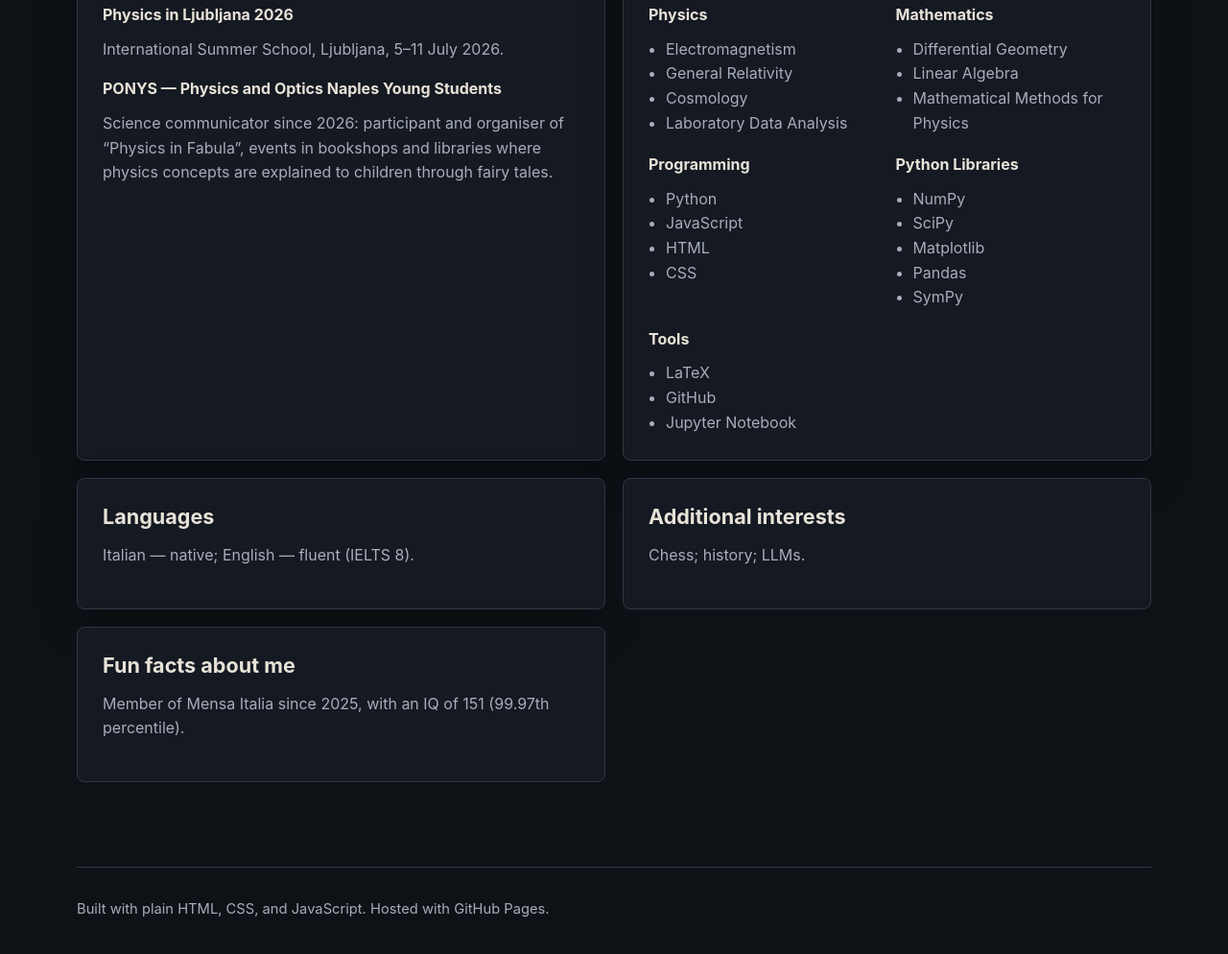
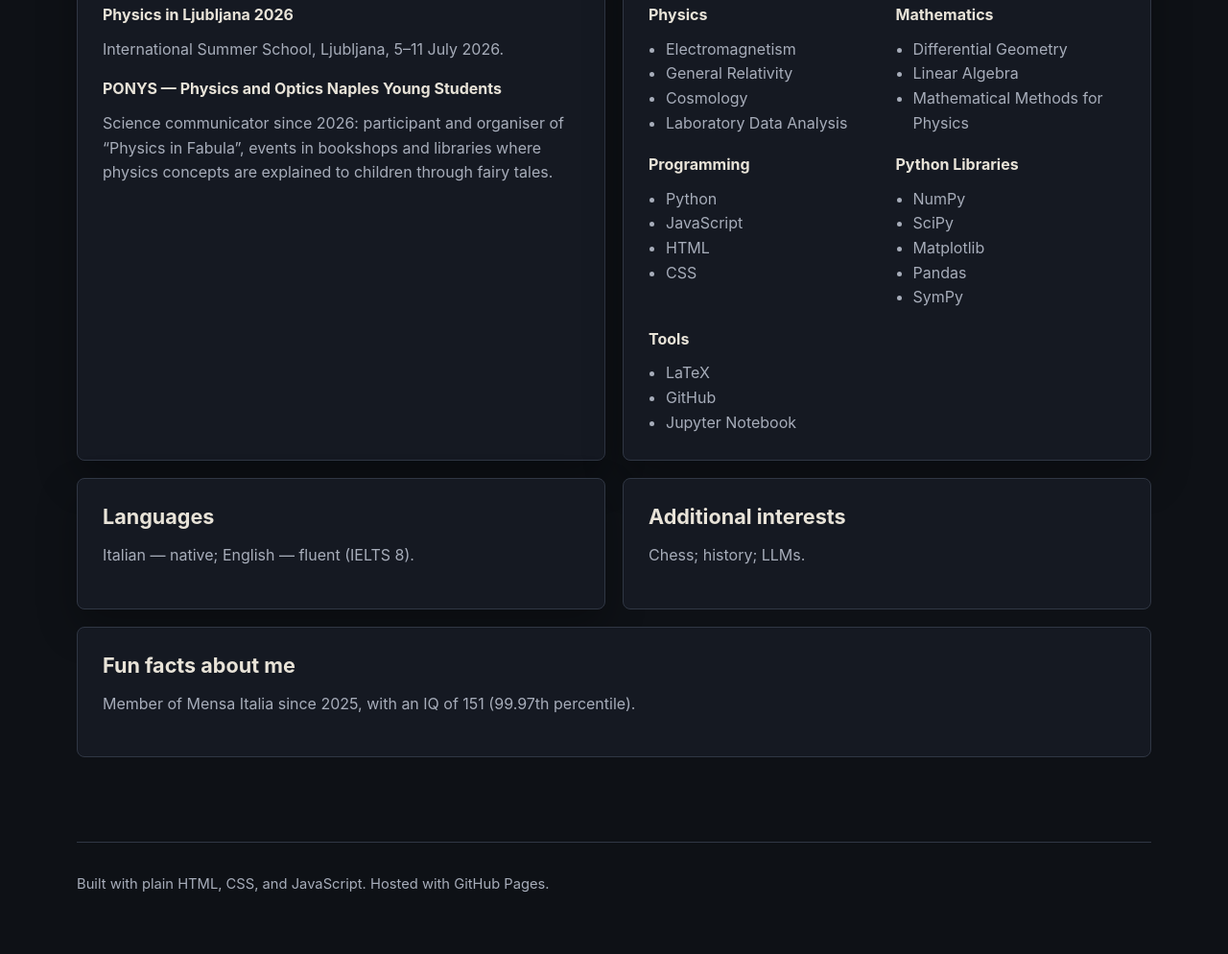
Before and after one commit to Andrea-Giannuzzi/Andrea-Giannuzzi.github.io, a website: page cv.html in a window 1280 px wide. Shown: the part 2716-3710 px from the top of the page at 96% size. Drawn offline with Linux system fonts and the light colour scheme.

Commit message:
cv: fun-facts section full width

```diff
--- a/cv.html
+++ b/cv.html
@@ -68,7 +68,7 @@
       <article class="cv-section reveal"><h2 data-i18n="cv.skillsTitle">Technical skills</h2><div class="skills-grid compact" data-skills="technical"></div></article>
       <article class="cv-section reveal"><h2 data-i18n="cv.languagesTitle">Languages</h2><p data-i18n="cv.languagesText">Italian — native; English — fluent (IELTS 8).</p></article>
       <article class="cv-section secondary-card reveal"><h2 data-i18n="cv.additionalTitle">Additional interests</h2><p data-i18n="cv.additionalText">Chess; history; LLMs.</p></article>
-      <article class="cv-section secondary-card reveal"><h2 data-i18n="cv.curiositiesTitle">Fun facts about me</h2><p data-i18n="cv.curiositiesText">Member of Mensa Italia since 2025, with an IQ of 151 (99.97th percentile).</p></article>
+      <article class="cv-section secondary-card wide reveal"><h2 data-i18n="cv.curiositiesTitle">Fun facts about me</h2><p data-i18n="cv.curiositiesText">Member of Mensa Italia since 2025, with an IQ of 151 (99.97th percentile).</p></article>
     </section>
   </main>
   <footer class="site-footer">
```
